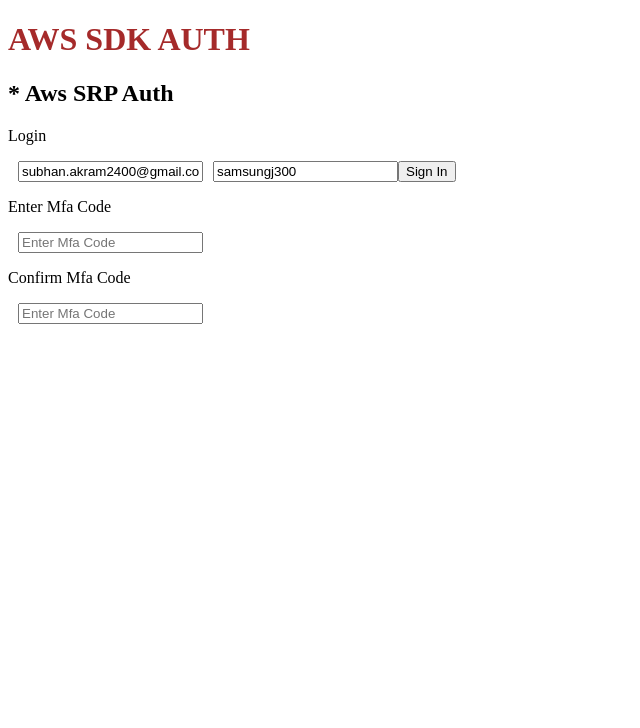
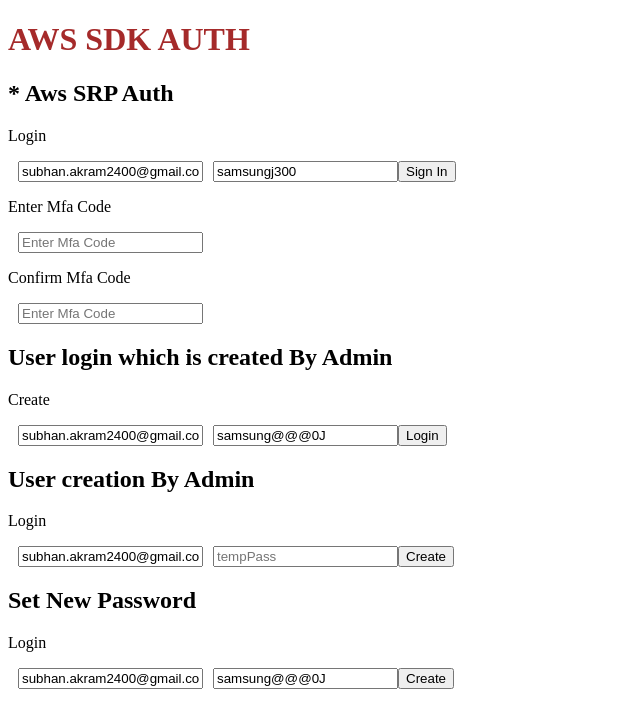
Before and after one commit to subhan300/aws-auth-adk, a React (Vite) app: page / in a window 1280 px wide. Shown: the top 728 px of the page, without its empty margins (0-640 px from the left). Built offline with nearby package versions, Linux system fonts and the light colour scheme.

Commit message:
work merged

```diff
--- a/src/App.jsx
+++ b/src/App.jsx
@@ -1,6 +1,7 @@
 import React,{ useState } from "react";
 import "./App.css";
 import SrpSection from "./sections/SrpSection";
+import AWSSimpleAuthenticaltion from "./sections/AWSSimpleAuthenticaltion";
 
 function App() {
  console.log("Confirm Env Variables",process.env)
@@ -8,6 +9,7 @@
     <div>
        <h1 style={{color:"brown",fontWeight:"bold"}}>AWS SDK AUTH </h1>
        <SrpSection />
+       <AWSSimpleAuthenticaltion />
     </div>
   );
 }
--- /dev/null
+++ b/src/aws-utils/basicAuthentication.js
@@ -0,0 +1,140 @@
+import {
+    CognitoIdentityProviderClient,
+     InitiateAuthCommand,
+     RespondToAuthChallengeCommand,
+     AdminCreateUserCommand,
+    } from "@aws-sdk/client-cognito-identity-provider";
+
+// Initialize CognitoIdentityProviderClient
+const cognitoClient = new CognitoIdentityProviderClient({ region: "ap-south-1" });
+
+// Initialize function to configure SDK
+async function initializeCognito() {
+    // You can add any additional configuration here
+}
+
+// Function to initiate authentication
+async function initiateAuth(username, password) {
+    try {
+        const response = await cognitoClient.send(new InitiateAuthCommand({
+            AuthFlow: "USER_PASSWORD_AUTH",
+            ClientId: "51uf6q4h1llc4n80hsle6lhqpk",
+            AuthParameters: {
+                USERNAME: username,
+                PASSWORD: password
+            }
+        }));
+        return response;
+    } catch (error) {
+        console.error("Error initiating authentication:", error);
+        throw error;
+    }
+}
+// Function to respond to authentication challenge
+async function respondToAuthChallenge(session, challengeResponses) {
+    try {
+        const response = await cognitoClient.send(new RespondToAuthChallengeCommand({
+            ChallengeName: "NEW_PASSWORD_REQUIRED", // Change according to the challenge type
+            ClientId: "51uf6q4h1llc4n80hsle6lhqpk",
+            ChallengeResponses: {
+                USERNAME:"hasnainaskari32@gmail.com",
+                NEW_PASSWORD: challengeResponses.newPassword,
+
+            },
+            Session:session
+        }));
+
+        return response;
+    } catch (error) {
+        console.error("Error responding to authentication challenge:", error);
+        throw error;
+    }
+}
+
+
+async function initiateAndRespondToAuth(username, password, newPassword) {
+    try {
+        // Initiate authentication
+        const authResult = await initiateAuth(username, password);
+
+        // Handle authentication challenge if necessary
+        if (authResult.ChallengeName === 'NEW_PASSWORD_REQUIRED') {
+            const session = {
+                username: username,
+                secretHash:"/TJzL+NqFoqJYYMQy0iCY8T/SvHxGlT9nGKccw11yEYQ=",
+                // Add other session parameters if needed
+            };
+            const challengeResponses = {
+                newPassword: newPassword,
+                // Add other challenge responses if needed
+            };
+            const newAuthResult = await respondToAuthChallenge(session, challengeResponses);
+            console.log('New authentication result:', newAuthResult);
+            return newAuthResult;
+        } else {
+            // Authentication successful without any challenge
+            console.log('Authentication successful:', authResult);
+            return authResult;
+        }
+    } catch (error) {
+        console.error('Error:', error);
+        throw error;
+    }
+}
+
+
+async function createUser(username, password, email) {
+    try {
+        // Call the SignUp API to create a new user
+        const command = new AdminCreateUserCommand({
+            //ClientId: "51uf6q4h1llc4n80hsle6lhqpk", // Replace with your Cognito User Pool client ID
+            UserPoolId: process.env.USER_POOL_ID,
+            Username: username,
+            TemporaryPassword: password,
+            UserAttributes: [
+                { Name: "email", Value: email },
+                // Add any additional user attributes here if needed
+            ],
+            DesiredDeliveryMediums: ["EMAIL"], // Specify the delivery medium for sending invitation messages to new users
+            MessageAction: "SUPPRESS", // Specify whether to send an invitation message to the new user
+        });
+        const response = await cognitoClient.send(command);
+        return response; // Return the response if needed
+    } catch (error) {
+        console.error("Error creating user:", error);
+        throw error;
+    }
+}
+async function passwordReset(username,password) {
+    try {
+        const authResult = await initiateAuth(username,password); // Provide a dummy password for initiating password reset
+        // Here, you may want to handle the challenge, but in this example, we'll assume it's handled externally
+        console.log('Password reset initiated. Challenge response needed:', authResult);
+        return authResult;
+    } catch (error) {
+        console.error('Password reset initiation failed:', error);
+        throw error;
+    }
+}
+
+// Function to set new password after password reset
+async function newPassword(session, newPassword) {
+    console.log(typeof session,"new password session");
+    try {
+        const authResult = await respondToAuthChallenge(session, { newPassword });
+        console.log('New password set successfully!');
+        // Here, you can store the tokens in localStorage or sessionStorage for future use
+        return authResult;
+    } catch (error) {
+        console.error('Setting new password failed:', error);
+        throw error;
+    }
+}
+export {
+    initializeCognito,
+    initiateAuth,
+    respondToAuthChallenge,
+    passwordReset,
+    newPassword,
+    createUser,
+};
--- a/src/aws-utils/index.js
+++ b/src/aws-utils/index.js
@@ -90,6 +90,7 @@
     const { ChallengeName } = authObj;
     const { USERNAME, SECRET_BLOCK, SRP_B ,SALT} = authObj.ChallengeParameters;
     const srpSalt = SALT;
+    debugger
 
     const {signature,dateNow}=await  passwordClaimSignature(USERNAME,password,SRP_B, srpSalt,SECRET_BLOCK);
 
--- a/src/aws-utils/mfaCalculateFucntions.js
+++ b/src/aws-utils/mfaCalculateFucntions.js
@@ -29,6 +29,7 @@
   const userPoolName = userPoolId.split("_")[1];
   const authenticationHelper = new AuthenticationHelperWrapper(userPoolName);
   const hkdfResult = { hkdf: "" };
+  debugger
   authenticationHelper.getPasswordAuthenticationKey(
     username,
     password,
--- /dev/null
+++ b/src/sections/AWSSimpleAuthenticaltion.jsx
@@ -0,0 +1,114 @@
+import React,{ useState } from "react";
+import { createUser, initiateAuth, newPassword, passwordReset } from "../aws-utils/basicAuthentication";
+
+function AWSSimpleAuthenticaltion() {
+  const [username, setUserName] = useState("subhan.akram2400@gmail.com");
+  const [password, setPassword] = useState("samsung@@@0J");
+  const [tempPass,setTempPass] = useState("")
+  async function login(username, password) {
+    try {
+        const authResult = await initiateAuth(username, password);
+        if (authResult) {
+          alert("Login successfull check your response in console")
+          console.log(authResult);
+        }
+    } catch (error) {
+        alert("Something went wrong")
+        console.error('Login failed:', error);
+        throw error;
+    }
+}
+async function userCreation(username, tempPassword,email) {
+    try {
+        const authResult = await createUser(username, tempPassword,email);
+        if (authResult) {
+          alert("User has been created successfully")
+          console.log(authResult);
+        }
+    } catch (error) {
+        alert("Something went wrong")
+        console.error('Login failed:', error);
+        throw error;
+    }
+}
+async function handleSetNewPassword(username,password) {
+    try {
+        const session = await passwordReset(username, password);
+        if(session){
+        //Assuming you have obtained session object and user provided a new password
+        const res = await newPassword(session.Session,password);
+        if(res){
+            alert("New pass has been set successfully")
+        }
+        }
+    } catch (error) {
+        alert("Something went wrong")
+        console.error('Login failed:', error);
+        throw error;
+    }
+}
+console.log(tempPass,"tempPass");
+  return (
+    <div>
+      <h2>User login which is created By Admin</h2>
+      <p>Create</p>
+      <input
+        value={username}
+        placeholder="user name"
+        onChange={(e) => {
+          setUserName(e.target.value);
+        }}
+        className=""
+      ></input>
+      <input
+        value={password}
+        placeholder="password"
+        onChange={(e) => {
+          setPassword(e.target.value);
+        }}
+        className=""
+      ></input>
+      <button onClick={()=>{login(username,password)}}>Login</button>
+
+      <h2>User creation By Admin</h2>
+      <p>Login</p>
+      <input
+        value={username}
+        placeholder="user name"
+        onChange={(e) => {
+          setUserName(e.target.value);
+        }}
+      ></input>
+      <input
+        value={tempPass}
+        placeholder="tempPass"
+        onChange={(e) => {
+          setTempPass(e.target.value);
+        }}
+
+      ></input>
+      <button onClick={()=>{userCreation(username,tempPass,username)}}>Create</button>
+
+      <h2>Set New Password</h2>
+      <p>Login</p>
+      <input
+        value={username}
+        placeholder="user name"
+        onChange={(e) => {
+          setUserName(e.target.value);
+        }}
+      ></input>
+      <input
+        value={password}
+        placeholder="New Password"
+        onChange={(e) => {
+          setPassword(e.target.value);
+        }}
+
+      ></input>
+      <button onClick={()=>{handleSetNewPassword(username,password)}}>Create</button>
+    </div>
+  );
+}
+
+export default AWSSimpleAuthenticaltion;
```
Also changed, not shown: 1 other file (tests, documents, lock files or other folders).
